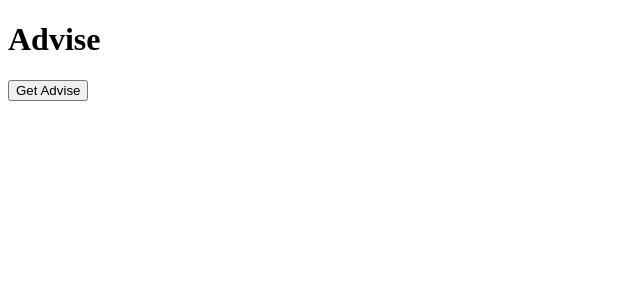
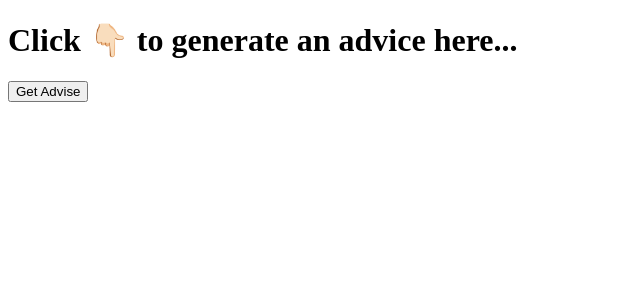
Before and after one commit to ashkheid/adviser-app, a React (Create React App) app: page / in a window 1280 px wide. Shown: the top 300 px of the page, without its empty margins (0-640 px from the left). Built offline with nearby package versions, Linux system fonts and the light colour scheme.

Commit message:
Display the fetched advice to the UI

```diff
--- a/src/App.js
+++ b/src/App.js
@@ -1,13 +1,17 @@
+import { useState } from 'react';
+
 function App() {
+  const [advice, setAdvice] = useState('Click 👇🏻 to generate an advice here...');
+
 	async function getAdvice() {
 		const res = await fetch('https://api.adviceslip.com/advice');
 		const data = await res.json();
-		console.log(data.slip.advice);
+		setAdvice(data.slip.advice);
 	}
 
 	return (
 		<>
-			<h1>Advise</h1>
+			<h1>{advice}</h1>
 			<button onClick={getAdvice}>Get Advise</button>
 		</>
 	);
```
